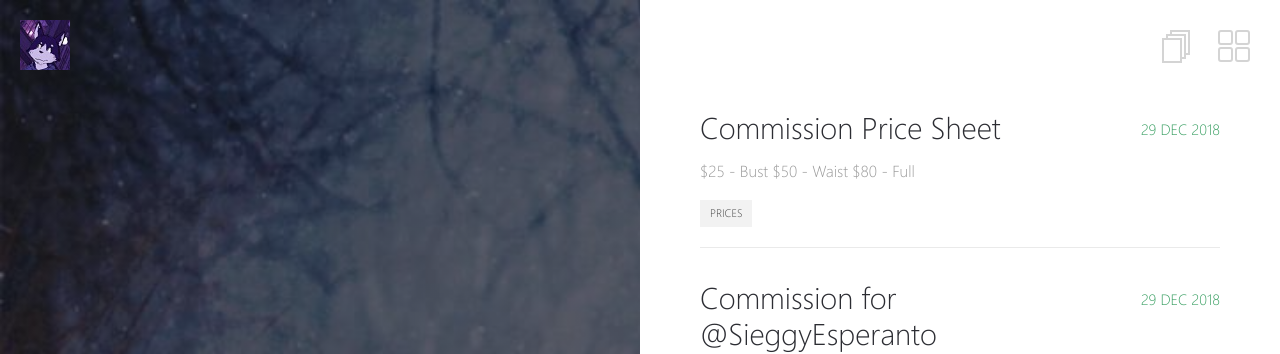
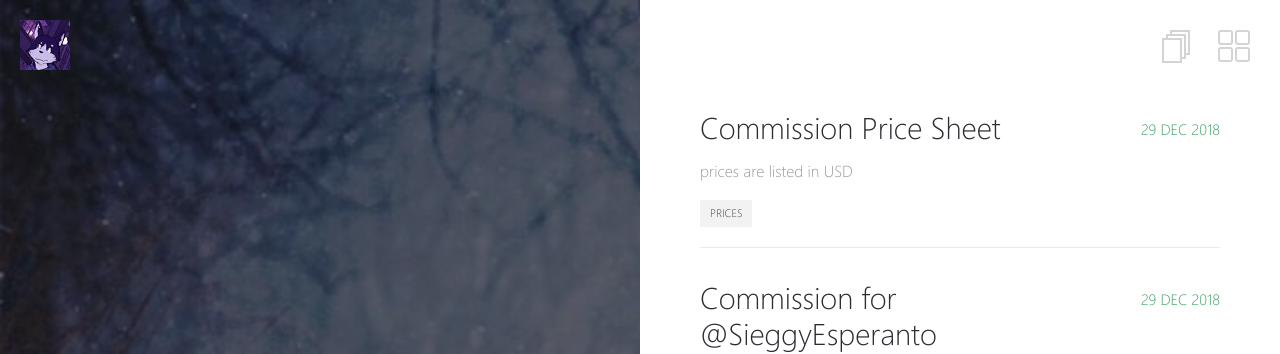
Before and after one commit to radcanine/radcanine.github.io, a Jekyll site: the page built from _pages/posts.md, in a window 1280 px wide. Shown: the top 354 px of the page. Built offline with Jekyll 4.4.1, drawn with Linux system fonts in a browser that asks for light colours.

Commit message:
Update 2018-12-29-prices.md

```diff
--- a/_posts/2018-12-29-prices.md
+++ b/_posts/2018-12-29-prices.md
@@ -8,6 +8,7 @@ tags:
  - prices
 ---
 
+prices are listed in USD <br />
 
 $25 - Bust <br />
 $50 - Waist <br />
```
